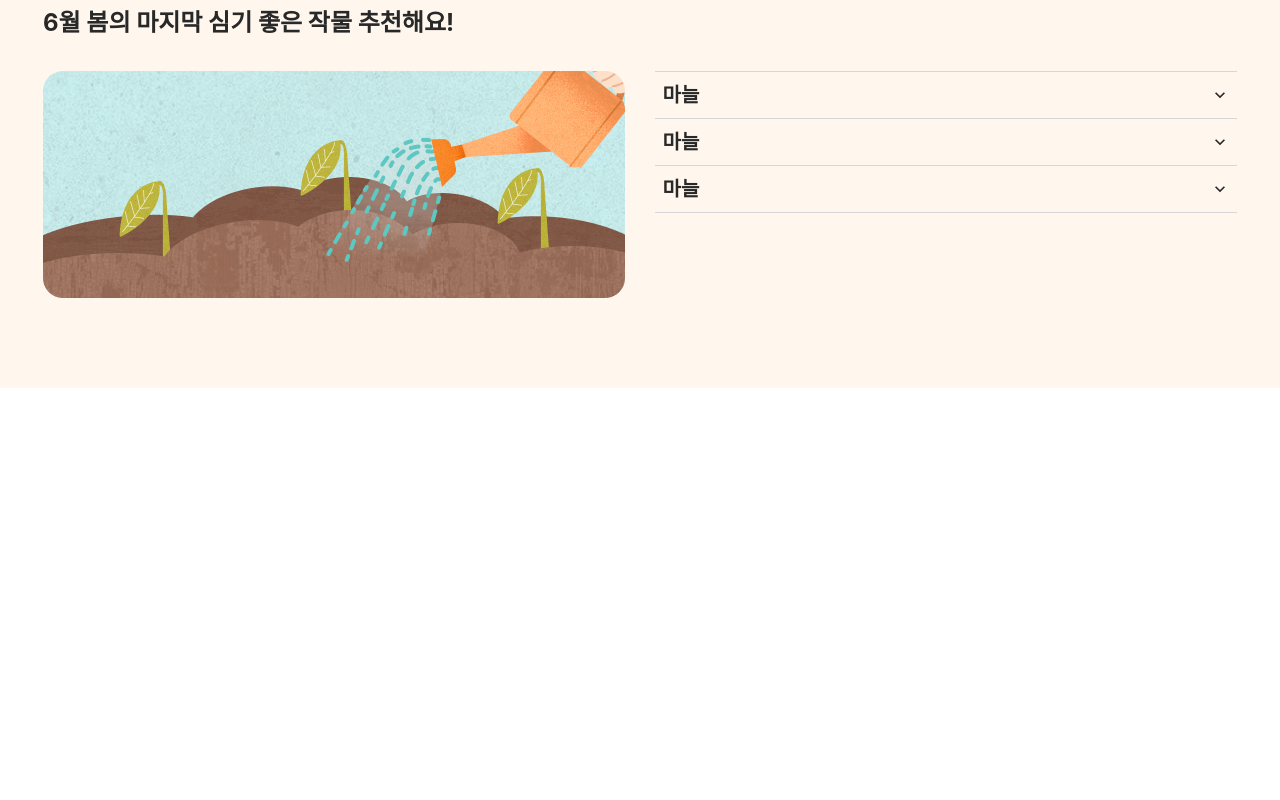
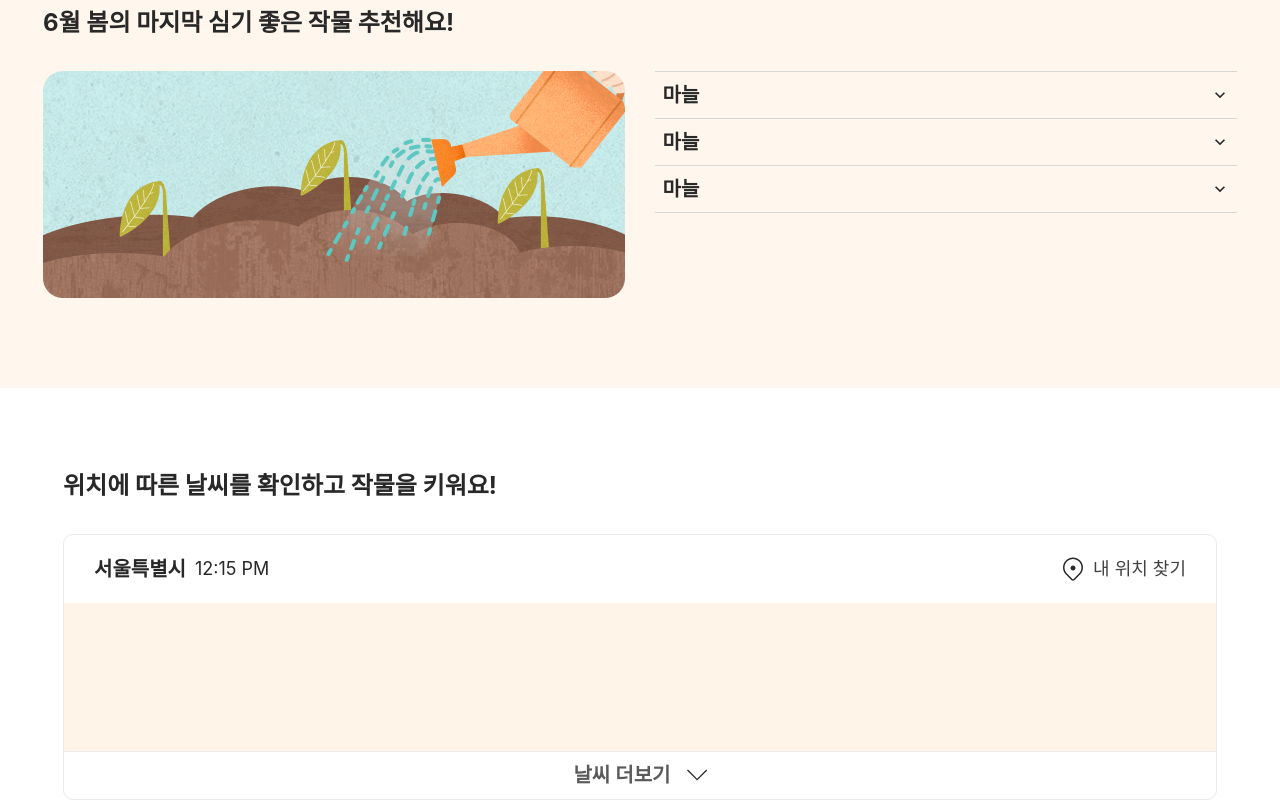
Before and after one commit to everyone-s-garden/front-v2, a React (Vite) app: page / in a window 1280 px wide. Shown: the part 1107-1907 px from the top of the page. Before the commit the page ends 1495 px from the top, so only its background shows below. Built offline with nearby package versions, Linux system fonts and the light colour scheme; a web font is replaced by a local one.

Commit message:
feat: 날씨 컴포넌트 레이아웃 추가

```diff
--- a/src/pages/Main/Main.tsx
+++ b/src/pages/Main/Main.tsx
@@ -2,6 +2,7 @@ import { Flex } from '@chakra-ui/react';
 import Banner from './components/Banner';
 import MonthlyCrop from './components/MonthlyCrop';
 import RecentPosts from './components/RecentPosts/RecentPosts';
+import Weather from './components/Weather/Weather';
 
 const Main = () => {
   return (
@@ -9,6 +10,7 @@ const Main = () => {
       <Banner />
       <RecentPosts />
       <MonthlyCrop />
+      <Weather />
     </Flex>
   );
 };
--- a/src/pages/Main/components/RecentPosts/RecentPosts.tsx
+++ b/src/pages/Main/components/RecentPosts/RecentPosts.tsx
@@ -79,13 +79,9 @@ const MOCK = [
 
 const RecentPosts = () => {
   return (
-    <Flex flexDir="column" m="0 auto" px="20px">
+    <Flex flexDir="column" m="0 auto" px="20px" maxW="1194px">
       <ItemTitle>방금 등록된 따끈따끈한 게시글!</ItemTitle>
-      <Flex
-        gap={{ mobile: '12px', tablet: '30px' }}
-        maxW="1194px"
-        overflowY="auto"
-      >
+      <Flex gap={{ mobile: '12px', tablet: '30px' }} overflowY="auto">
         {MOCK.map((postData) => (
           <RecentPostItem key={postData.gardenId} postData={postData} />
         ))}
--- /dev/null
+++ b/src/pages/Main/components/Weather/CurrentWeather.tsx
@@ -0,0 +1,16 @@
+import { Flex } from '@chakra-ui/react';
+
+const CurrentWeather = () => {
+  return (
+    <Flex
+      p={{ mobile: '25px 25px 25px 15px', tablet: '16px 60px 16px 50px' }}
+      gap="15px"
+      h={{ mobile: '100px', tablet: '148px' }}
+      justifyContent="space-between"
+      bgColor="#fff4e7"
+      overflow="hidden"
+    ></Flex>
+  );
+};
+
+export default CurrentWeather;
--- /dev/null
+++ b/src/pages/Main/components/Weather/NextWeather.tsx
@@ -0,0 +1,61 @@
+import { Box, Flex, createIcon, useBoolean } from '@chakra-ui/react';
+import { AnimatePresence, motion } from 'framer-motion';
+import { useState } from 'react';
+
+const ArrowIcon = createIcon({
+  displayName: 'ArrowIcon',
+  viewBox: '0 0 20 20',
+  path: (
+    <path
+      d="M0.160156 5.32424C0.160156 5.15627 0.226563 4.98438 0.355469 4.85547C0.613281 4.59766 1.03516 4.59766 1.29297 4.85547L10.1172 13.6797L18.8125 4.98438C19.0703 4.72656 19.4922 4.72656 19.75 4.98438C20.0078 5.24219 20.0078 5.66406 19.75 5.92188L10.5859 15.0898C10.3281 15.3477 9.90625 15.3477 9.64844 15.0898L0.355469 5.79688C0.222656 5.66406 0.160156 5.49611 0.160156 5.32424Z"
+      fill="#282828"
+    />
+  ),
+});
+
+const NextWeather = () => {
+  const [isOpen, setIsOpen] = useBoolean();
+
+  return (
+    <Box>
+      <AnimatePresence initial={false}>
+        {isOpen && (
+          <motion.div
+            initial={{ height: 0, overflow: 'hidden' }}
+            animate={{ height: 'auto' }}
+            exit={{ height: 0 }}
+            transition={{ type: 'spring', duration: 0.3, bounce: 0 }}
+          >
+            Lorem ipsum dolor, sit amet consectetur adipisicing elit. Et debitis
+            maiores nostrum ducimus consectetur. Nesciunt, facilis. Placeat unde
+            aliquid dolores nobis? Numquam itaque deleniti vero molestiae
+            dignissimos, consequatur omnis eveniet.
+          </motion.div>
+        )}
+      </AnimatePresence>
+      <Flex
+        alignItems="center"
+        justifyContent="center"
+        h="48px"
+        borderTop="1px"
+        borderColor="gray.100"
+        color="gray.700"
+        fontSize={{ mobile: '16px', tablet: '20px' }}
+        fontWeight="semiBold"
+        gap="16px"
+        cursor="pointer"
+        onClick={setIsOpen.toggle}
+      >
+        {isOpen ? '날씨 올리기' : '날씨 더보기'}{' '}
+        <ArrowIcon
+          w={{ mobile: '16px', tablet: '20px' }}
+          h={{ mobile: '16px', tablet: '20px' }}
+          transition="transform 0.3s"
+          transform={isOpen ? 'rotate(180deg)' : 'rotate(0)'}
+        />
+      </Flex>
+    </Box>
+  );
+};
+
+export default NextWeather;
--- /dev/null
+++ b/src/pages/Main/components/Weather/Weather.tsx
@@ -0,0 +1,20 @@
+import { Box, Flex } from '@chakra-ui/react';
+import ItemTitle from '../ItemTitle';
+import CurrentWeather from './CurrentWeather';
+import NextWeather from './NextWeather';
+import WeatherHeader from './WeatherHeader';
+
+const Weather = () => {
+  return (
+    <Flex flexDir="column" m="0 auto" px="20px" maxW="1194px" w="100%">
+      <ItemTitle>위치에 따른 날씨를 확인하고 작물을 키워요!</ItemTitle>
+      <Box border="1px" borderColor="gray.100" rounded="10px">
+        <WeatherHeader />
+        <CurrentWeather />
+        <NextWeather />
+      </Box>
+    </Flex>
+  );
+};
+
+export default Weather;
--- /dev/null
+++ b/src/pages/Main/components/Weather/WeatherHeader.tsx
@@ -0,0 +1,49 @@
+import { Button, Flex, Text, createIcon } from '@chakra-ui/react';
+
+const LocationIcon = createIcon({
+  displayName: 'LocationIcon',
+  viewBox: '0 0 24 24',
+  d: 'M12 13.5C12.663 13.5 13.2989 13.2366 13.7678 12.7678C14.2366 12.2989 14.5 11.663 14.5 11C14.5 10.337 14.2366 9.70107 13.7678 9.23223C13.2989 8.76339 12.663 8.5 12 8.5C11.337 8.5 10.7011 8.76339 10.2322 9.23223C9.76339 9.70107 9.5 10.337 9.5 11C9.5 11.663 9.76339 12.2989 10.2322 12.7678C10.7011 13.2366 11.337 13.5 12 13.5Z M19.0712 3.42924H19.0722C22.9772 7.33424 22.9772 13.6662 19.0722 17.5712L13.6692 22.9742C13.2267 23.4164 12.6267 23.6647 12.0012 23.6647C11.3757 23.6647 10.7757 23.4164 10.3332 22.9742L4.95822 17.5992L4.93021 17.5712C1.02521 13.6662 1.02521 7.33424 4.93021 3.42924C8.83422 -0.475762 15.1662 -0.475762 19.0712 3.42924ZM5.99021 4.48924C4.3964 6.08326 3.50103 8.2461 3.50103 10.5002C3.50103 12.7544 4.3964 14.9162 5.99021 16.5102L6.01322 16.5342L6.01521 16.5362L11.3932 21.9142C11.5543 22.0751 11.7726 22.1654 12.0002 22.1654C12.2278 22.1654 12.4462 22.0751 12.6072 21.9142L18.0102 16.5102C19.5852 14.9123 20.4646 12.7565 20.4565 10.5129C20.4484 8.26925 19.5536 6.1198 17.9672 4.53324C16.3808 2.94667 14.2314 2.05169 11.9878 2.04345C9.74415 2.03521 7.58826 2.91437 5.99021 4.48924Z',
+});
+
+const WeatherHeader = () => {
+  return (
+    <Flex
+      alignItems="center"
+      justifyContent="space-between"
+      padding={{ mobile: '12px 16px', tablet: '14px 30px' }}
+    >
+      <Flex alignItems="center" gap="9px">
+        <Text
+          fontSize={{ mobile: '16px', tablet: '20px' }}
+          fontWeight="semiBold"
+        >
+          서울특별시
+        </Text>
+        <Text
+          fontSize={{ mobile: '14px', tablet: '18px' }}
+          fontWeight="regular"
+        >
+          12:15 PM
+        </Text>
+      </Flex>
+      <Button
+        leftIcon={
+          <LocationIcon
+            w={{ mobile: '18px', tablet: '24px' }}
+            h={{ mobile: '18px', tablet: '24px' }}
+          />
+        }
+        p="0"
+        bg="none"
+        fontSize={{ mobile: '14px', tablet: '18px' }}
+        fontWeight="regular"
+        _hover={{}}
+      >
+        내 위치 찾기
+      </Button>
+    </Flex>
+  );
+};
+
+export default WeatherHeader;
```
Also changed, not shown: src/pages/Main/components/Weather.tsx (deleted).
